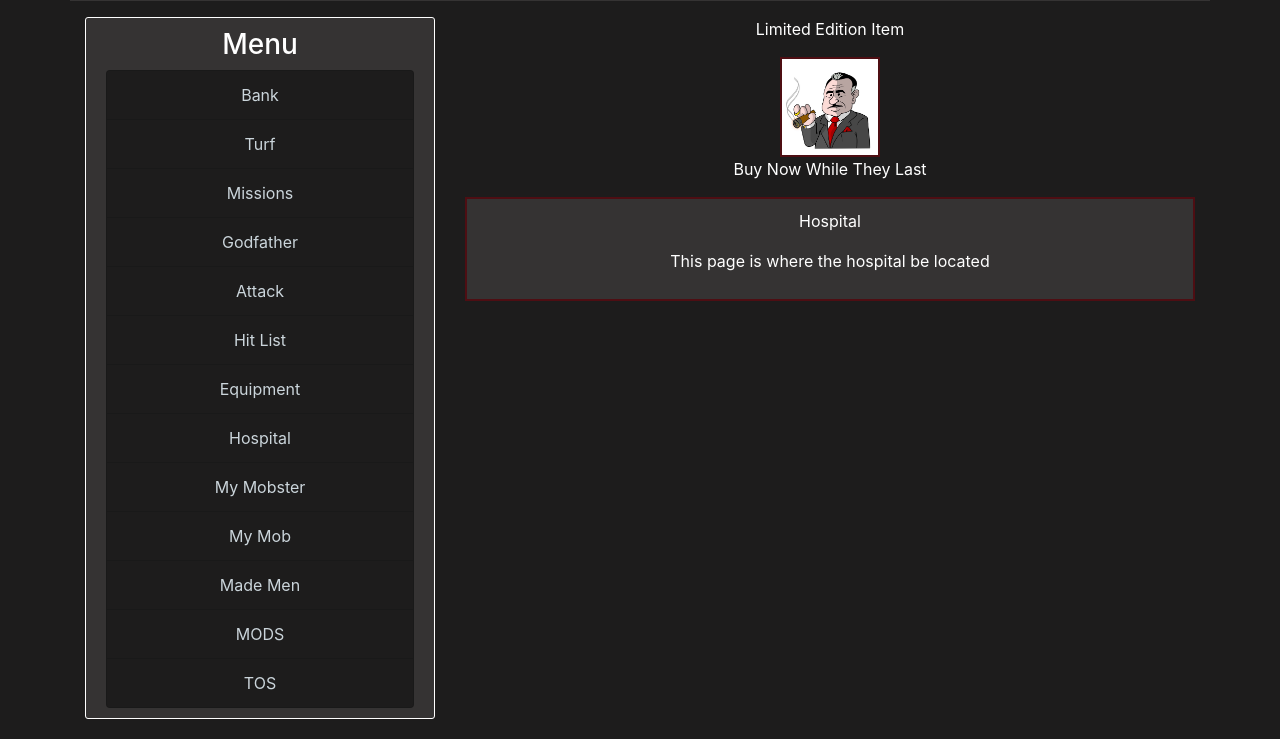
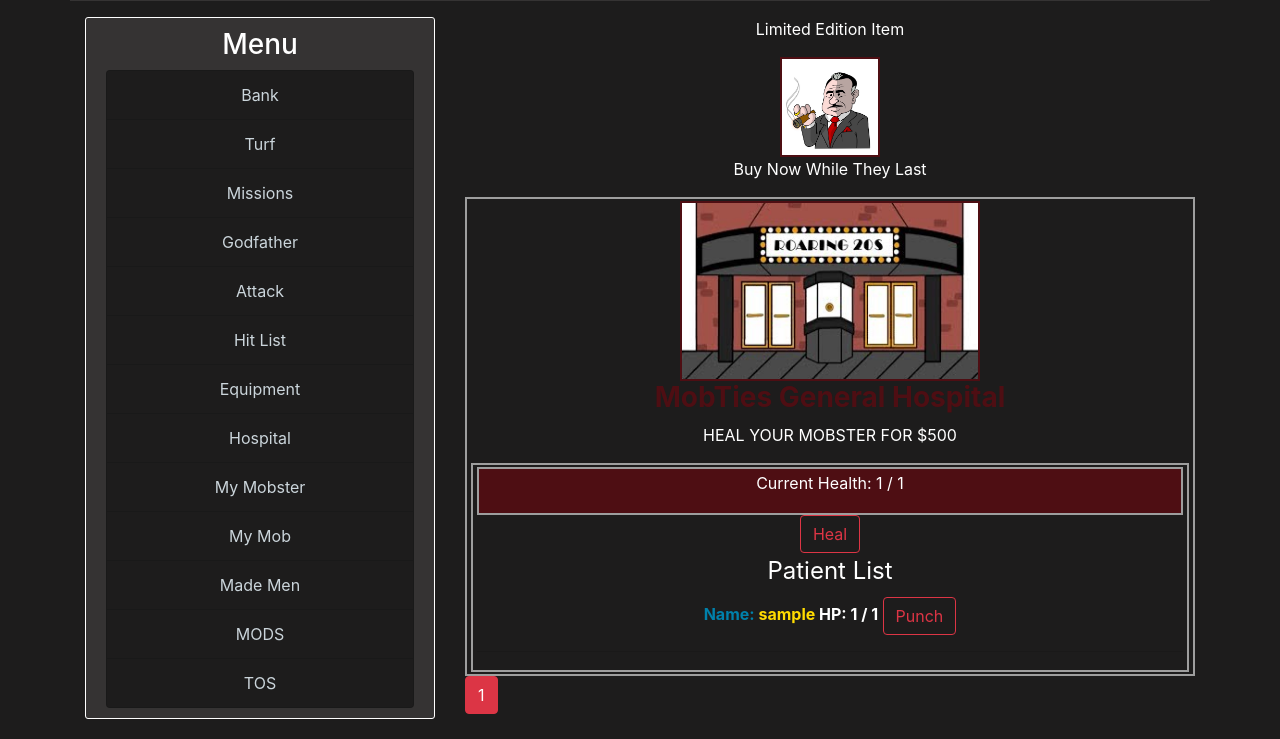
Before and after one commit to Rowdie727/mobster, a Flask app: page /hospital in a window 1280 px wide. Shown: the part 333-1072 px from the top of the page. Run offline with Flask 2, Linux system fonts and the light colour scheme; a user stored in the database is signed in; tables that the repository leaves empty hold one stand-in row (values such as "Sample post"); parts of the project's set-up code (start-up, migrations or seed data) failed here and were passed over; some libraries are stand-ins or nearby versions.

Commit message:
Working Hospital

```diff
--- a/mobster/__init__.py
+++ b/mobster/__init__.py
@@ -7,8 +7,8 @@ from flask_login import LoginManager
 from flask_mail import Mail
 from flask_migrate import Migrate
 
-my_project_path = 'C:\\Users\crowd\Desktop\mobster'
-on_server = True
+my_project_path = 'C:\\Users\crowd\Desktop\mobties'
+on_server = False
 
 if on_server:
 	config_path = '/etc/config.json'
--- a/mobster/forms.py
+++ b/mobster/forms.py
@@ -100,3 +100,7 @@ class EquipmentBuyForm(FlaskForm):
     quantity = IntegerField('Quantity', validators=[NumberRange(min=0)])
     buy_submit = SubmitField('Buy')
     sell_submit = SubmitField('Sell')
+
+class HospitalForm(FlaskForm):
+    heal_submit = SubmitField('Heal')
+    punch_submit = SubmitField('Punch')
--- a/mobster/models.py
+++ b/mobster/models.py
@@ -73,9 +73,24 @@ class User(db.Model, UserMixin):
             self.give_xp(left_over_xp)
 
     def update_level(self):
-            self.stats.user_level += 1
-            self.stats.user_experience = 0
-            self.stats.experience_to_level_up += 100
+        self.stats.user_level += 1
+        self.stats.user_experience = 0
+        self.stats.experience_to_level_up += 100
+
+    def heal_user(self, heal_by=50):
+        if self.stats.user_current_health + heal_by > self.stats.user_max_health:
+            self.stats.user_current_health = self.stats.user_max_health
+        else:
+            self.stats.user_current_health += heal_by
+
+    def get_punched(self):
+        self.stats.user_current_health -= 10
+
+    def is_in_icu(self):
+        if self.stats.user_in_icu == True:
+            return True
+        return False
+
 
 class Post(db.Model):
     id = db.Column(db.Integer, primary_key=True)
@@ -118,9 +133,12 @@ class Item(db.Model):
 class User_Stats(db.Model):
     id = db.Column(db.Integer, primary_key=True)
     user_level = db.Column(db.Integer, nullable=False, default=1)
+    user_current_health = db.Column(db.Integer, default=100)
+    user_max_health = db.Column(db.Integer, default=100)
+    user_in_icu = db.Column(db.Boolean, default=False)
     user_experience = db.Column(db.Integer, nullable=False, default=0)
     experience_to_level_up = db.Column(db.Integer, nullable=False, default=100)
     user_id = db.Column(db.Integer, db.ForeignKey('user.id'), nullable=False)
 
     def __repr__(self):
-        return f"User_Stats(user_level = {self.user_level}, user_experience = {self.user_experience}, experience_to_level_up = {self.experience_to_level_up}"
+        return f"User_Stats(user_level = {self.user_level}, user_experience = {self.user_experience}, experience_to_level_up = {self.experience_to_level_up}, user_current_health = {self.user_current_health}, user_max_health = {self.user_max_health}, user_in_icu = {self.user_in_icu}"
--- a/mobster/routes.py
+++ b/mobster/routes.py
@@ -1,7 +1,7 @@
 import os
 from flask import render_template, url_for, flash, redirect, request, abort
 from mobster import app, db, bcrypt, my_project_path
-from mobster.forms import RegistrationForm, LoginForm, UpdateAccountForm, PostForm, RequestResetForm, ResetPasswordForm, BankDepositForm, BankWithdrawForm, EquipmentBuyForm
+from mobster.forms import RegistrationForm, LoginForm, UpdateAccountForm, PostForm, RequestResetForm, ResetPasswordForm, BankDepositForm, BankWithdrawForm, EquipmentBuyForm, HospitalForm
 from mobster.models import User, Post, Item, User_Items
 from mobster.error_handler import handle_error_404, handle_error_404, handle_error_500
 from mobster.utils import save_user_img, send_reset_email
@@ -303,9 +303,35 @@ def mods():
 def tos():
     return render_template('game_templates/tos.html', title='TOS')
 
-@app.route("/hospital")
+@app.route("/hospital", methods=['GET', 'POST'])
 def hospital():
-    return render_template('game_templates/hospital.html', title='ICU')
+    user = User.query.get_or_404(current_user.id)
+    form = HospitalForm()
+    page = request.args.get('page', 1, type=int)
+    users = User.query.order_by(User.id).where(user.is_in_icu() == True).paginate(page=page, per_page=10)
+    if user.cash_on_hand >= 500 and form.validate_on_submit():
+        if form.heal_submit.data:
+            if user.stats.user_current_health == user.stats.user_max_health:
+                flash('Your health is already full!', 'danger')
+            else:
+                user.heal_user()
+                user.cash_on_hand -= 500
+                db.session.commit()
+
+
+    return render_template('game_templates/hospital.html', title='ICU', form=form, users=users)
+
+@app.route("/hospital/punch/<int:id>", methods=['POST'])
+def hospital_punch(id):
+    user = User.query.get(id)
+    form = HospitalForm()
+    if form.punch_submit.data:
+        user.get_punched()
+        post = Post(user_id=current_user.id, title=f"{current_user.username} just punched {user.username}!", content=f"{user.username} just got rocked for 10hp!")
+        db.session.add(post)
+        db.session.commit()
+    return redirect(url_for('hospital'))
+
 
 @app.route("/made_men")
 def made_men():
--- a/mobster/templates/account.html
+++ b/mobster/templates/account.html
@@ -5,8 +5,8 @@
         <div class="media">
             <img src="{{ image_file }}" alt="Account_Img" class="rounded-circle account-img">
             <div class="media-body">
-                <h2 class="account-heading">{{ current_user.username }}</h2>
-                <p class="text-secondary">{{ current_user.email }}</p>
+                <h6 class="account-heading">{{ current_user.username }}</h6>
+                <p class="text-secondary">Health: {{ current_user.stats.user_current_health }} / {{ current_user.stats.user_max_health }}</p>
                 <p class="text-secondary">Level: {{ current_user.stats.user_level }}</p>
                 <p class="text-secondary">Xp: {{ current_user.stats.user_experience }}</p>
                 <p class="text-secondary">Next Level: {{ current_user.stats.experience_to_level_up }}xp</p>
--- a/mobster/templates/game_templates/hospital.html
+++ b/mobster/templates/game_templates/hospital.html
@@ -1,10 +1,58 @@
 {% extends "layout.html" %}
 
 {% block body %}
-<div class=page>
- <p> Hospital </p>
- <p> This page is where the hospital be located </p>
+<div class="page-container">
+    <div>
+        <img src="{{url_for('static',filename='images/bank.jpg')}}" width="300" height="180">
+	</div>
 
+    <div>
+		<h3><b>MobTies General Hospital</b></h3>
+        <p>HEAL YOUR MOBSTER FOR $500</p>
+	</div>
+
+    <div class="page-container">
+        <div class="page-container-head">
+          	<p>Current Health: {{ current_user.stats.user_current_health }} / {{ current_user.stats.user_max_health }}</p>
+        </div>
+        <form action="#" method="POST">
+			<!-- hidden_tag() adds CSRF token to prevent XSS attacks -->
+			{{ form.hidden_tag() }}
+			{{ form.heal_submit(class="btn btn-outline-danger") }}
+		</form>
+
+		<legend>Patient List</legend>
+		{% for user in users.items %}
+			{% if user.stats.user_in_icu == True %}
+				<form method="POST" action="hospital/punch/{{user.id}}">
+					<!-- hidden_tag() adds CSRF token to prevent XSS attacks -->
+					{{ form.hidden_tag() }}
+					<fieldset>
+						<b><span style="color: #0081AB">Name:</span> <span style="color: #FFDB00">{{ user.username }}</span> <span style="color: #FFFFFF">HP: {{ user.stats.user_current_health }} / {{ user.stats.user_max_health }}<span></span></b>
+
+						{{ form.punch_submit(class="btn btn-outline-danger") }}
+						<hr>
+					</fieldset>
+				</form>
+			{% endif %}
+
+		{% endfor %}
+		<!-- Display items(END)-->
+      	</div>
+    </div>
+	<!-- Display page numbers(START) -->
+	{% for page_num in users.iter_pages(left_edge=1, right_edge=1, left_current=1, right_current=2) %}
+		{% if page_num and users.next %}
+		  	{% if users.page == page_num %}
+			  	<a class="btn btn-danger mb-4" href="{{ url_for('hospital', page=page_num) }}">{{ page_num }}</a>
+		  	{% else %}
+			  	<a class="btn btn-outline-danger mb-4" href="{{ url_for('hospital', page=page_num) }}">{{ page_num }}</a>
+			{% endif %}
+		{% else %}
+		  	...
+		{% endif %}
+	{% endfor %}
+<!-- Display page numbers(END)-->
 </div>
 
 {% endblock %}
```
Also changed, not shown: migrations/versions/54c7ec611530_.py (added, +30 -0 lines), migrations/versions/e7b5ae768f27_.py (added, +28 -0 lines), mobster/mobster_DB.db.
